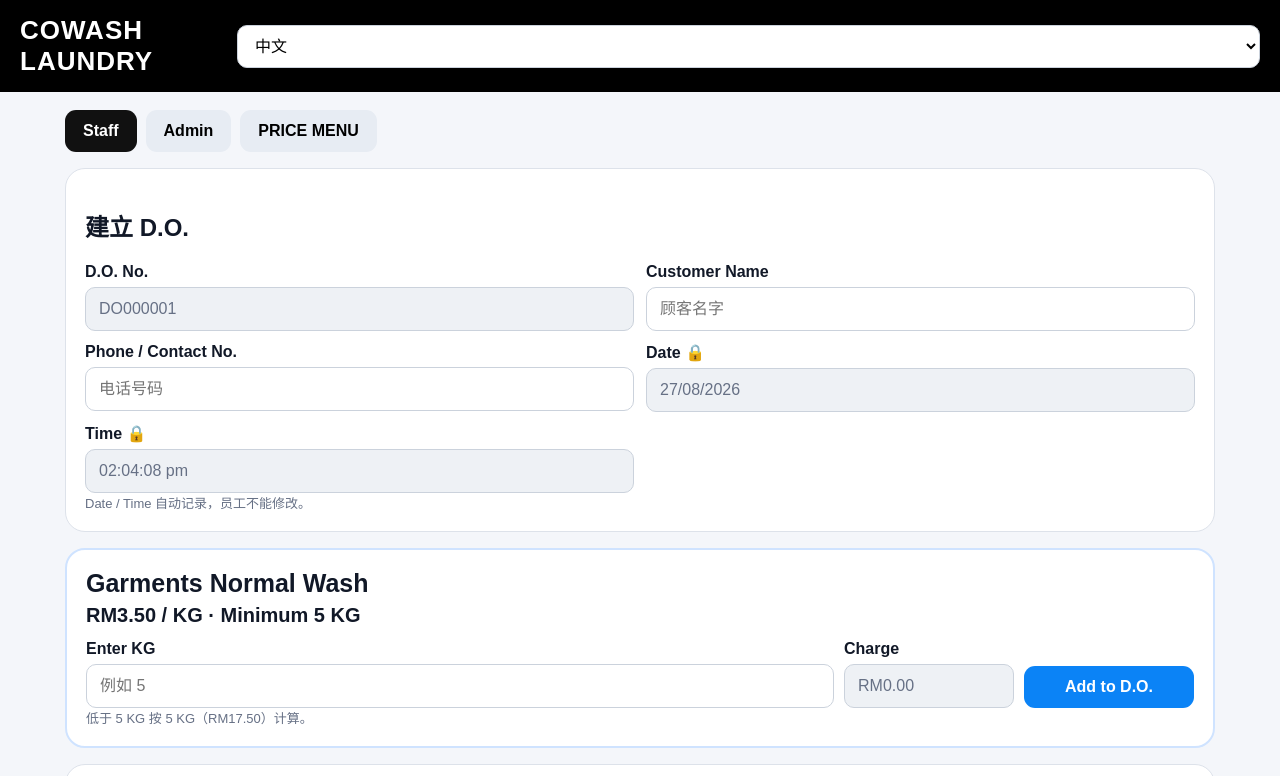
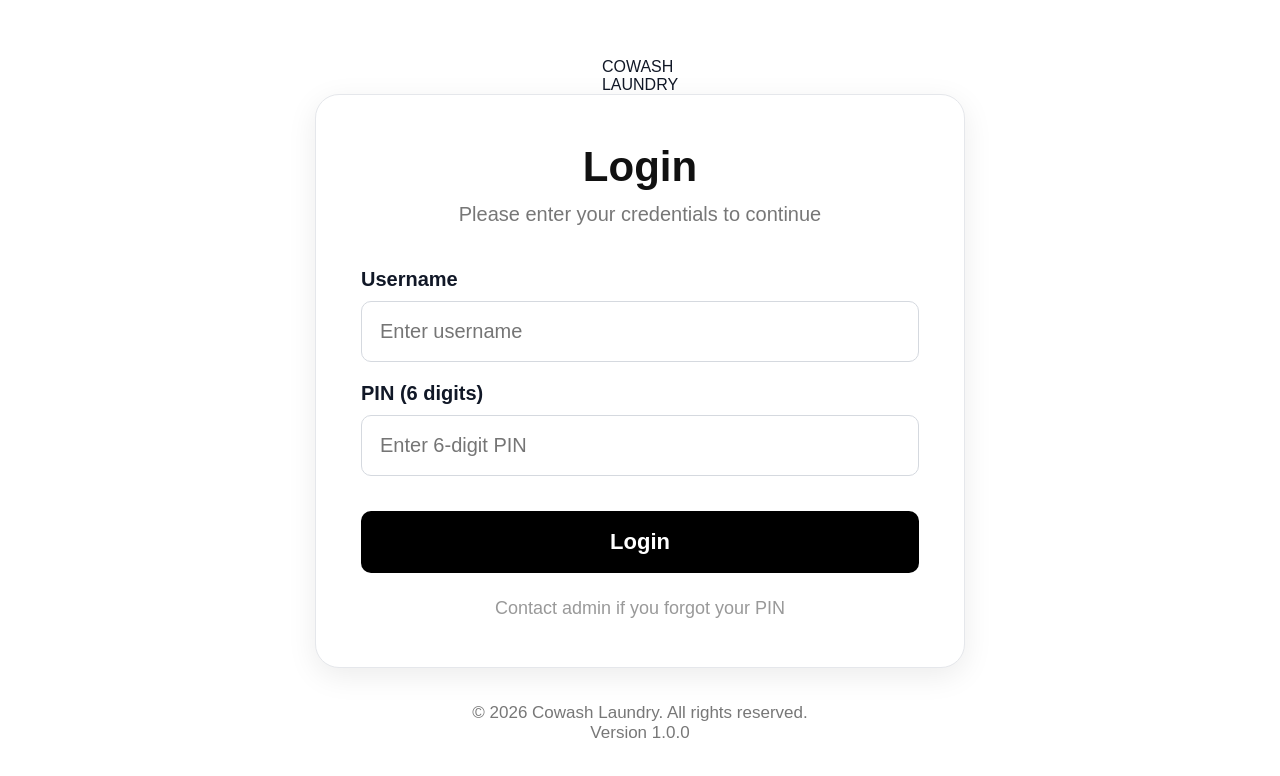
Before and after one commit to edwardchow78-blip/cowash-master, a plain HTML site: page index.html in a window 1280 px wide. Shown: the top 776 px of the page. Drawn offline with Linux system fonts and the light colour scheme.

Commit message:
Update index.html

```diff
--- a/index.html
+++ b/index.html
@@ -5,6 +5,105 @@
 <meta name="viewport" content="width=device-width,initial-scale=1">
 <title>COWASH LAUNDRY — Staff Price System</title>
 <style>
+  /* LOGIN SCREEN */
+.loginScreen{
+  position:fixed;
+  inset:0;
+  background:#fff;
+  z-index:9999;
+  display:flex;
+  flex-direction:column;
+  align-items:center;
+  justify-content:center;
+  padding:30px 20px;
+}
+
+.loginInLogo{
+  text-align:center;
+  margin-bottom:35px;
+}
+
+.loginInLogo .cowash{
+  font-size:72px;
+  font-weight:900;
+  letter-spacing:2px;
+  color:#000;
+}
+
+.loginInLogo .laundry{
+  font-size:28px;
+  font-weight:900;
+  color:#111;
+  text-align:right;
+  margin-top:-8px;
+}
+
+.loginCard{
+  width:100%;
+  max-width:650px;
+  background:#fff;
+  border:1px solid #e5e7eb;
+  border-radius:24px;
+  padding:48px 45px;
+  box-shadow:0 8px 30px rgba(0,0,0,.08);
+  text-align:left;
+}
+
+.loginCard h2{
+  text-align:center;
+  font-size:42px;
+  margin:0 0 12px;
+  color:#111;
+}
+
+.loginSub{
+  text-align:center;
+  color:#777;
+  font-size:20px;
+  margin-bottom:42px;
+}
+
+.loginLabel{
+  display:block;
+  font-size:20px;
+  font-weight:800;
+  margin:20px 0 10px;
+}
+
+.loginInput{
+  width:100%;
+  padding:18px;
+  border:1px solid #d5d9df;
+  border-radius:10px;
+  font-size:20px;
+  box-sizing:border-box;
+}
+
+.loginButton{
+  width:100%;
+  margin-top:35px;
+  padding:18px;
+  background:#000;
+  color:#fff;
+  border:0;
+  border-radius:10px;
+  font-size:22px;
+  font-weight:800;
+}
+
+.loginHelp{
+  text-align:center;
+  color:#999;
+  margin-top:25px;
+  font-size:18px;
+}
+
+.loginFooter{
+  margin-top:35px;
+  text-align:center;
+  color:#777;
+  font-size:17px;
+}
 :root{--blue:#0b83f6;--dark:#111;--bg:#f4f6fa;--card:#fff;--line:#dde2ea;--muted:#667085;--green:#16a34a;--red:#dc2626}
 *{box-sizing:border-box}body{margin:0;background:var(--bg);color:#111827;font-family:Arial,"Noto Sans SC",sans-serif}
 header{height:92px;background:#000;display:flex;align-items:center;justify-content:space-between;padding:10px 20px}
@@ -33,6 +132,51 @@ table{width:100%;border-collapse:collapse}th,td{padding:9px;border-bottom:1px so
 </style>
 </head>
 <body>
+  <div id="loginScreen" class="loginScreen">
+
+  <div class="loginLogo">
+    <div class="cowash">COWASH</div>
+    <div class="laundry">LAUNDRY</div>
+  </div>
+
+  <div class="loginCard">
+
+    <h2>Login</h2>
+
+    <div class="loginSub">
+      Please enter your credentials to continue
+    </div>
+
+    <label class="loginLabel">Username</label>
+    <input id="loginUsername"
+           class="loginInput"
+           type="text"
+           placeholder="Enter username">
+
+    <label class="loginLabel">PIN (6 digits)</label>
+    <input id="loginPin"
+           class="loginInput"
+           type="password"
+           inputmode="numeric"
+           maxlength="6"
+           placeholder="Enter 6-digit PIN">
+
+    <button class="loginButton" onclick="doLogin()">
+      Login
+    </button>
+
+    <div class="loginHelp">
+      Contact admin if you forgot your PIN
+    </div>
+
+  </div>
+
+  <div class="loginFooter">
+    © 2026 Cowash Laundry. All rights reserved.<br>
+    Version 1.0.0
+  </div>
+
+  </div>
 <header>
 <div style="color:white;font-size:26px;font-weight:900;letter-spacing:1px">COWASH LAUNDRY</div>
 <select id="language" class="lang">
```
